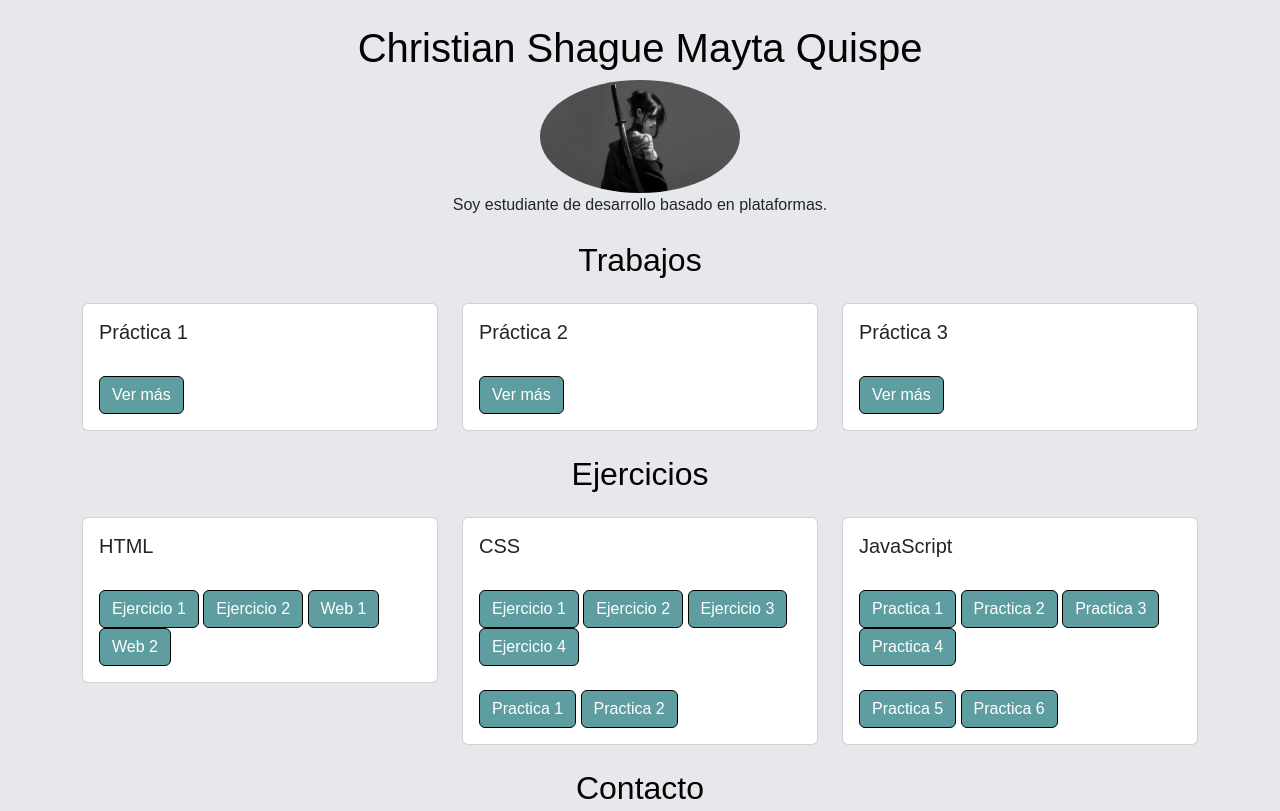
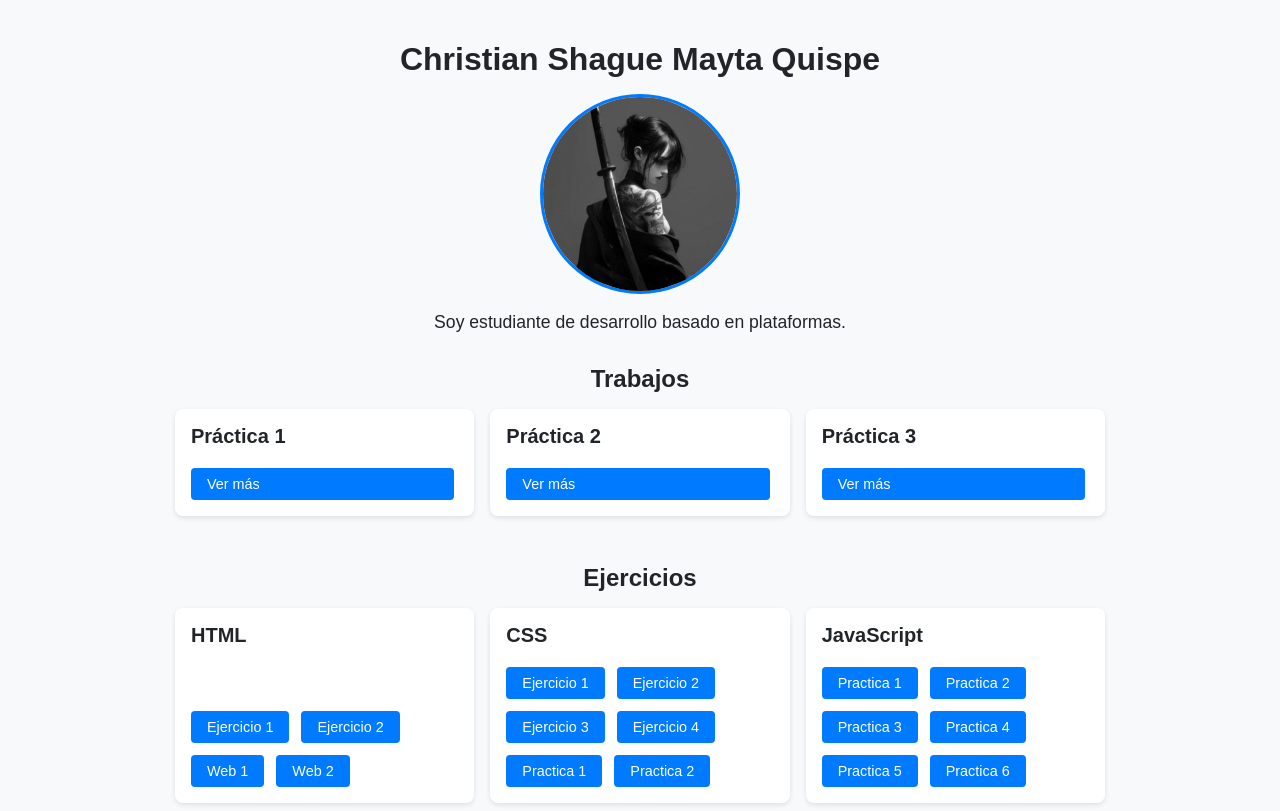
Before and after one commit to Christian11-MD/Mi-Portafolio, a plain HTML site: page index.html in a window 1280 px wide. Shown: the top 811 px of the page. Drawn offline with nearby package versions, Linux system fonts and the light colour scheme.

Commit message:
MiPortafolio

```diff
--- a/index.html
+++ b/index.html
@@ -1,112 +1,78 @@
 <!DOCTYPE html>
-<html lang="en">
+<html lang="es">
 <head>
-    <meta charset="UTF-8">
-    <meta name="viewport" content="width=device-width, initial-scale=1.0">
+    <meta charset="UTF-8" />
+    <meta name="viewport" content="width=device-width, initial-scale=1" />
     <title>Mi Portafolio Web Interactivo</title>
-
-    <link href="https://cdn.jsdelivr.net/npm/bootstrap@5.3.0-alpha1/dist/css/bootstrap.min.css" rel="stylesheet">
-    <link rel="stylesheet" href="styles.css">
+    <link rel="stylesheet" href="styles.css" />
 </head>
 <body>
-
-    <div class="container mt-4">
-        <h1 class="text-center">Christian Shague Mayta Quispe</h1>
-        <img src="ninja.jpg" alt="ninja" class="img-fluid rounded-circle mx-auto d-block" width="200">
+    <div class="container">
+        <h1>Christian Shague Mayta Quispe</h1>
+        <img src="ninja.jpg" alt="ninja" class="profile-image" />
         <p class="text-center">Soy estudiante de desarrollo basado en plataformas.</p>
 
         <section id="trabajos">
-            <h2 class="text-center my-4">Trabajos</h2>
-            <div class="row row-cols-1 row-cols-md-3 g-4">
-                <div class="col">
-                    <div class="card">
-                        <div class="card-body">
-                            <h5 class="card-title">Práctica 1</h5>
-                            <br>
-                            <a href="Trabajos/computadora/computadora.html" class="btn btn-primary">Ver más</a>
-                        </div>
-                    </div>
+            <h2>Trabajos</h2>
+            <div class="grid">
+                <div class="card">
+                    <h5>Práctica 1</h5>
+                    <a href="Trabajos/computadora/computadora.html" class="btn">Ver más</a>
                 </div>
-                <div class="col">
-                    <div class="card">
-                        <div class="card-body">
-                            <h5 class="card-title">Práctica 2</h5>
-                            <br>
-                            <a href="Trabajos/calculadora/index.html" class="btn btn-primary">Ver más</a>
-                        </div>
-                    </div>
+                <div class="card">
+                    <h5>Práctica 2</h5>
+                    <a href="Trabajos/calculadora/index.html" class="btn">Ver más</a>
                 </div>
-                <div class="col">
-                    <div class="card">
-                        <div class="card-body">
-                            <h5 class="card-title">Práctica 3</h5>
-                            <br>
-                            <a href="Trabajos/trabajo/práctica.html" class="btn btn-primary">Ver más</a>
-                        </div>
-                    </div>
+                <div class="card">
+                    <h5>Práctica 3</h5>
+                    <a href="Trabajos/trabajo/práctica.html" class="btn">Ver más</a>
                 </div>
             </div>
         </section>
 
         <section id="ejercicios">
-            <h2 class="text-center my-4">Ejercicios</h2>
-            <div class="row row-cols-1 row-cols-md-3 g-4">
-                <div class="col">
-                    <div class="card">
-                        <div class="card-body">
-                            <h5 class="card-title">HTML</h5>
-                            <br>
-                            <a href="Ejercicios/html/prac1.html" class="btn btn-primary">Ejercicio 1</a>
-                            <a href="Ejercicios/html/prac2.html" class="btn btn-primary">Ejercicio 2</a>
-                            <a href="Ejercicios/html/web01.html" class="btn btn-primary">Web 1</a>
-                            <a href="Ejercicios/html/web02.html" class="btn btn-primary">Web 2</a>
-                        </div>
+            <h2>Ejercicios</h2>
+            <div class="grid">
+                <div class="card">
+                    <h5>HTML</h5>
+                    <div class="btn-group">
+                        <a href="Ejercicios/html/prac1.html" class="btn">Ejercicio 1</a>
+                        <a href="Ejercicios/html/prac2.html" class="btn">Ejercicio 2</a>
+                        <a href="Ejercicios/html/web01.html" class="btn">Web 1</a>
+                        <a href="Ejercicios/html/web02.html" class="btn">Web 2</a>
                     </div>
                 </div>
-                <div class="col">
-                    <div class="card">
-                        <div class="card-body">
-                            <h5 class="card-title">CSS</h5>
-                            <br>
-                            <a href="Ejercicios/css/flex1.html" class="btn btn-primary">Ejercicio 1</a>
-                            <a href="Ejercicios/css/flex2.html" class="btn btn-primary">Ejercicio 2</a>
-                            <a href="Ejercicios/css/flex3.html" class="btn btn-primary">Ejercicio 3</a>
-                            <a href="Ejercicios/css/fle4.html" class="btn btn-primary">Ejercicio 4</a>
-                            <br> <br>
-                            <a href="Ejercicios/css/prac01.html" class="btn btn-primary">Practica 1</a>
-                            <a href="Ejercicios/css/prac03.html" class="btn btn-primary">Practica 2</a>
-                        </div>
+                <div class="card">
+                    <h5>CSS</h5>
+                    <div class="btn-group">
+                        <a href="Ejercicios/css/flex1.html" class="btn">Ejercicio 1</a>
+                        <a href="Ejercicios/css/flex2.html" class="btn">Ejercicio 2</a>
+                        <a href="Ejercicios/css/flex3.html" class="btn">Ejercicio 3</a>
+                        <a href="Ejercicios/css/fle4.html" class="btn">Ejercicio 4</a>
+                        <a href="Ejercicios/css/prac01.html" class="btn">Practica 1</a>
+                        <a href="Ejercicios/css/prac03.html" class="btn">Practica 2</a>
                     </div>
                 </div>
-                <div class="col">
-                    <div class="card">
-                        <div class="card-body">
-                            <h5 class="card-title">JavaScript</h5>
-                            <br>
-                            <a href="Ejercicios/Java/prac01.html" class="btn btn-primary">Practica 1</a>
-                            <a href="Ejercicios/Java/prac02.html" class="btn btn-primary">Practica 2</a>
-                            <a href="Ejercicios/Java/prac03.html" class="btn btn-primary">Practica 3</a>
-                            <a href="Ejercicios/Java/prac04.html" class="btn btn-primary">Practica 4</a>
-                            <br> <br>
-                            <a href="Ejercicios/Java/prac05.html" class="btn btn-primary">Practica 5</a>
-                            <a href="Ejercicios/Java/prac06.html" class="btn btn-primary">Practica 6</a>
-                        </div>
+                <div class="card">
+                    <h5>JavaScript</h5>
+                    <div class="btn-group">
+                        <a href="Ejercicios/Java/prac01.html" class="btn">Practica 1</a>
+                        <a href="Ejercicios/Java/prac02.html" class="btn">Practica 2</a>
+                        <a href="Ejercicios/Java/prac03.html" class="btn">Practica 3</a>
+                        <a href="Ejercicios/Java/prac04.html" class="btn">Practica 4</a>
+                        <a href="Ejercicios/Java/prac05.html" class="btn">Practica 5</a>
+                        <a href="Ejercicios/Java/prac06.html" class="btn">Practica 6</a>
                     </div>
                 </div>
             </div>
         </section>
 
         <section id="contacto">
-            <h2 class="text-center my-4">Contacto</h2>
-            <p class="text-center">
-            <a href="mailto:cristianmaytaquispe15@gmail.com?subject=Consulta%20sobre%20tu%20portafolio&body=Hola%20Cristian,%0A%0AQuisiera%20consultar%20sobre%20tu%20trabajo.%0A%0AGracias!" class="btn btn-primary">Envíame un correo</a>
+            <h2>Contacto</h2>
+            <p>
+                <a href="mailto:cristianmaytaquispe15@gmail.com?subject=Consulta%20sobre%20tu%20portafolio&body=Hola%20Cristian,%0A%0AQuisiera%20consultar%20sobre%20tu%20trabajo.%0A%0AGracias!" class="btn">Envíame un correo</a>
             </p>
         </section>
-
-
     </div>
-
-    <script src="https://cdn.jsdelivr.net/npm/@popperjs/core@2.11.6/dist/umd/popper.min.js"></script>
-    <script src="https://cdn.jsdelivr.net/npm/bootstrap@5.3.0-alpha1/dist/js/bootstrap.min.js"></script>
 </body>
 </html>
--- a/styles.css
+++ b/styles.css
@@ -1,33 +1,85 @@
+* {
+    box-sizing: border-box;
+}
 body {
     font-family: Arial, sans-serif;
-    background-color: hsl(216, 11%, 91%);
+    margin: 0;
+    padding: 20px;
+    background: #f8f9fa;
+    color: #212529;
 }
-
-img {
+.container {
+    max-width: 960px;
+    margin: 0 auto;
+    padding: 0 15px;
+}
+h1, h2 {
+    text-align: center;
+    margin-bottom: 1rem;
+}
+.profile-image {
+    display: block;
+    margin: 0 auto 1rem;
     border-radius: 50%;
+    width: 200px;
+    height: 200px;
+    object-fit: cover;
+    border: 3px solid #007bff;
 }
-
+p.text-center {
+    text-align: center;
+    margin-bottom: 2rem;
+    font-size: 1.1rem;
+}
+.grid {
+    display: grid;
+    gap: 1rem;
+    grid-template-columns: repeat(auto-fill,minmax(280px,1fr));
+    margin-bottom: 3rem;
+}
 .card {
-    transition: transform 0.3s ease, box-shadow 0.3s ease;
+    background: white;
+    border-radius: 8px;
+    box-shadow: 0 2px 5px rgb(0 0 0 / 0.1);
+    padding: 1rem;
+    display: flex;
+    flex-direction: column;
+    justify-content: space-between;
 }
-
-.card:hover {
-    transform: translateY(-10px);
-    box-shadow: 0 4px 10px rgba(0, 0, 0, 0.1);
+.card h5 {
+    margin: 0 0 1rem 0;
+    font-size: 1.25rem;
+    font-weight: 600;
 }
-
 .btn {
-    background-color: cadetblue;
-    border-color: black;
+    background-color: #007bff;
+    color: white;
+    border: none;
+    padding: 0.5rem 1rem;
+    border-radius: 4px;
+    text-decoration: none;
+    cursor: pointer;
+    font-size: 0.9rem;
     transition: background-color 0.3s ease;
+    margin: 0.25rem 0.25rem 0 0;
+    display: inline-block;
 }
-
 .btn:hover {
-    background-color: #72777d;
-    border-color: #72777d;
+    background-color: #0056b3;
 }
-
-h1, h2 {
-    color: #040303;
+.btn-group {
+    display: flex;
+    flex-wrap: wrap;
+    gap: 0.5rem;
+}
+#contacto p {
     text-align: center;
 }
+@media (max-width: 480px) {
+    body {
+        padding: 10px;
+    }
+    .btn-group {
+        justify-content: center;
+    }
+}
```
Also changed, not shown: scripts.js (deleted, +0 -31 lines).
